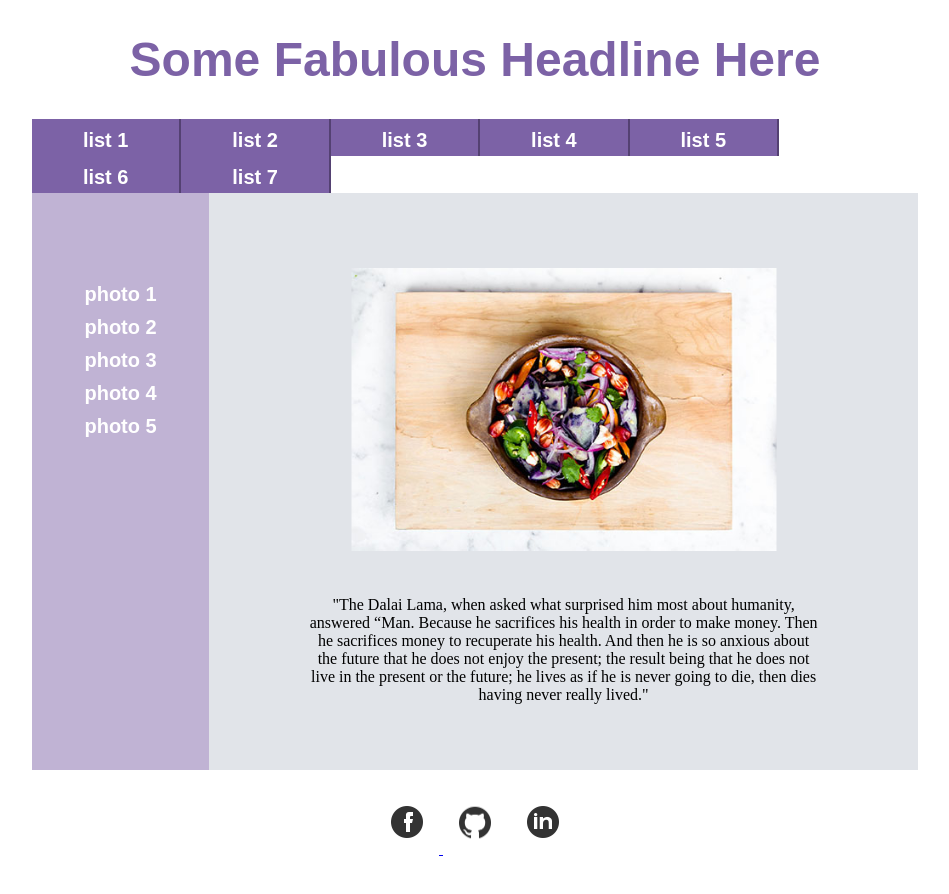
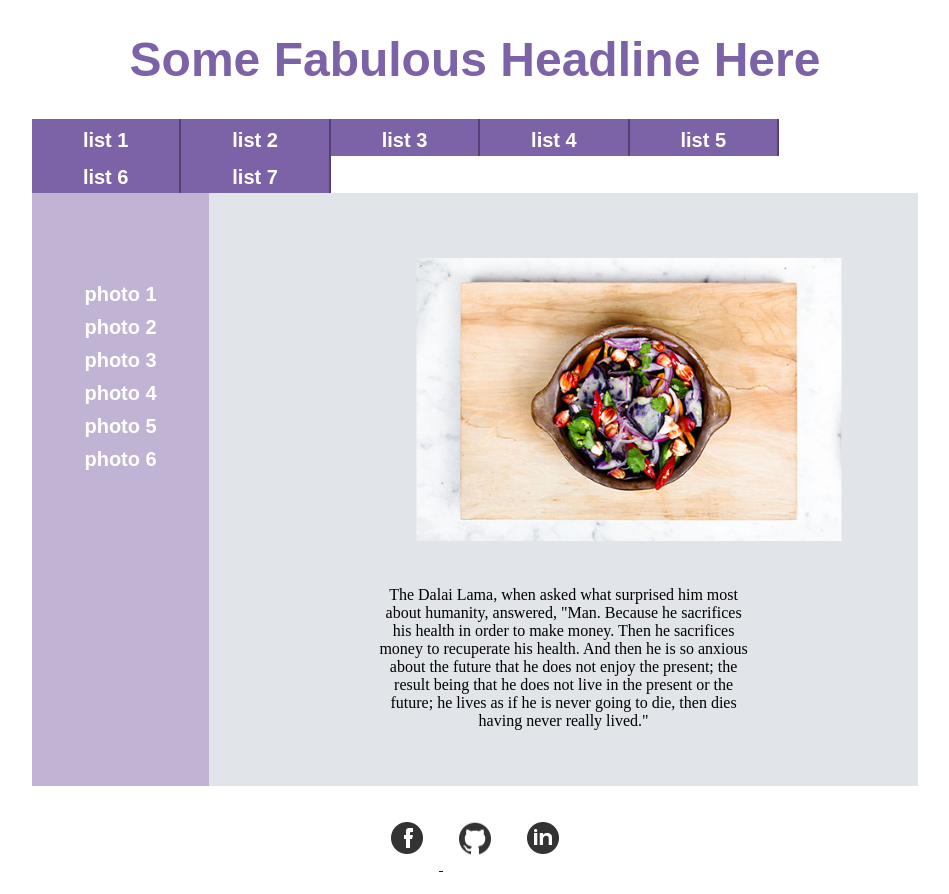
Before and after one commit to madhurireddy/stir-fry, a plain HTML site: page index.html in a window 1280 px wide. Shown: the whole page, without its empty margins (165-1114 px from the left). Drawn offline with Linux system fonts and the light colour scheme.

Commit message:
validated html

```diff
--- a/index.html
+++ b/index.html
@@ -1,6 +1,5 @@
 <!DOCTYPE html>
 <html lang="en">
-
 <head>
   <meta charset="utf-8" />
   <title>Mockup Assignment</title>
@@ -8,7 +7,7 @@
 </head>
   <body>
     <header>
-      <h1 align="center">Some Fabulous Headline Here</h1>
+      <h1>Some Fabulous Headline Here</h1>
       <ul>
         <li><a href="#">list 1</a></li>
         <li><a href="#">list 2</a></li>
@@ -38,19 +37,20 @@
             <li>
               <a href="link3.html">photo 5</a>
             </li>
+            <li>
+              <a href="link3.html">photo 6</a>
+            </li>
           </ul>
         </aside>
       </div>
       <div class="right">
-        <span align="center">
-          <article>
-            <img class="threefourth" src="images/stirfry.jpg" alt="Stir fry face" >
-            <p>"The Dalai Lama, when asked what surprised him most about humanity, answered “Man. Because he sacrifices his health in order to make money. Then he sacrifices money to recuperate his health. And then he is so anxious about the future that he does not enjoy the present; the result being that he does not live in the present or the future; he lives as if he is never going to die, then dies having never really lived."</p>
-          </article>
-        </span>
+        <article>
+          <img class="threefourth" src="images/stirfry.jpg" alt="Stir fry face" >
+          <p>The Dalai Lama, when asked what surprised him most about humanity, answered, "Man. Because he sacrifices his health in order to make money. Then he sacrifices money to recuperate his health. And then he is so anxious about the future that he does not enjoy the present; the result being that he does not live in the present or the future; he lives as if he is never going to die, then dies having never really lived."</p>
+        </article>
       </div>
     </div>
-    <footer align="center">
+    <footer>
       <a href="#">
         <img class="half" src="images/facebook.png" alt="Facebook" >
       </a>
--- a/styles/stylesheet.css
+++ b/styles/stylesheet.css
@@ -18,7 +18,7 @@
   margin-bottom: -1000px;
 }
 footer {
-  align:center;
+  text-align:center;
   margin-left: 5cm;
   margin-right: 5cm;
   margin: 20px;
@@ -80,10 +80,12 @@ h1 {
   font-weight: bold;
   font-size: 48px;
   font-family: sans-serif;
+  text-align: center;
 }
 article {
-  padding: 25px 50px;
-  margin: 25px 50px;
+  padding: 20px 85px;
+  margin: 20px 85px;
+  text-align: center;
 }
 .half {
   -moz-transform:scale(0.5);
```
